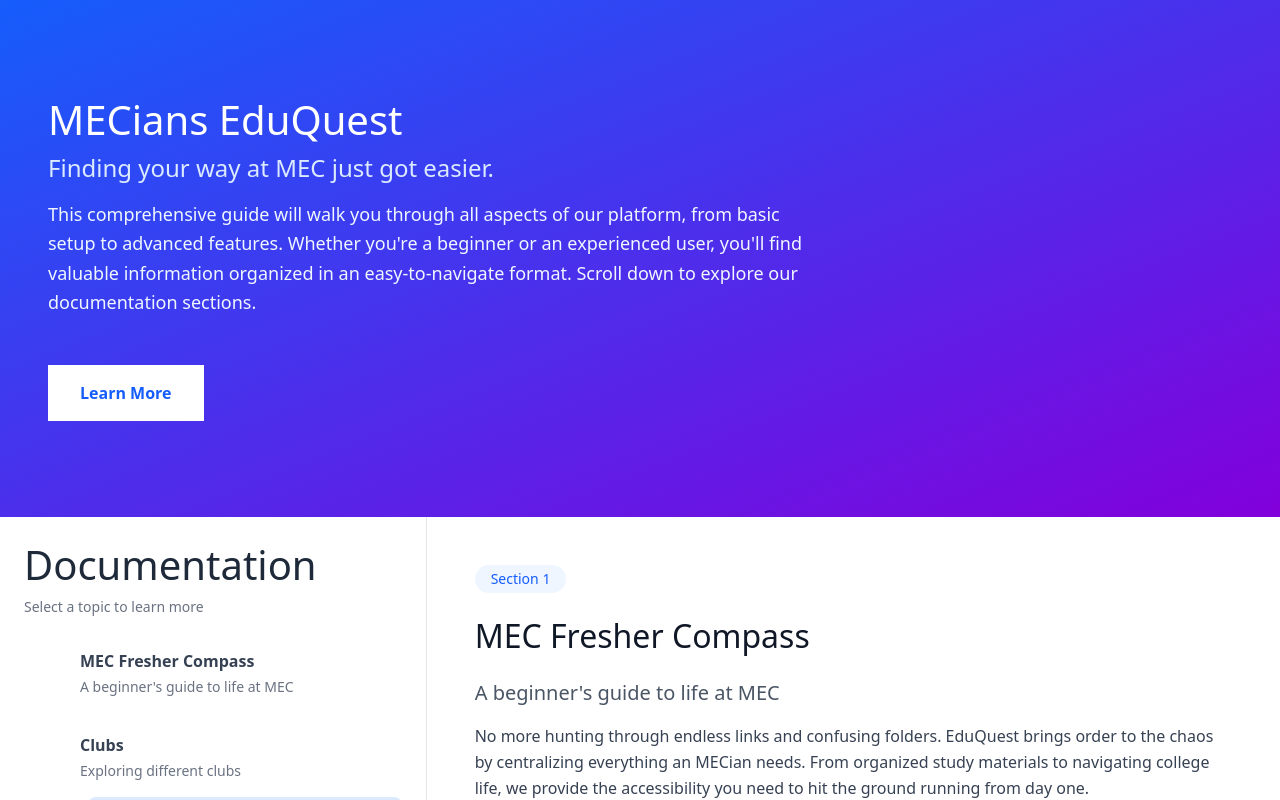
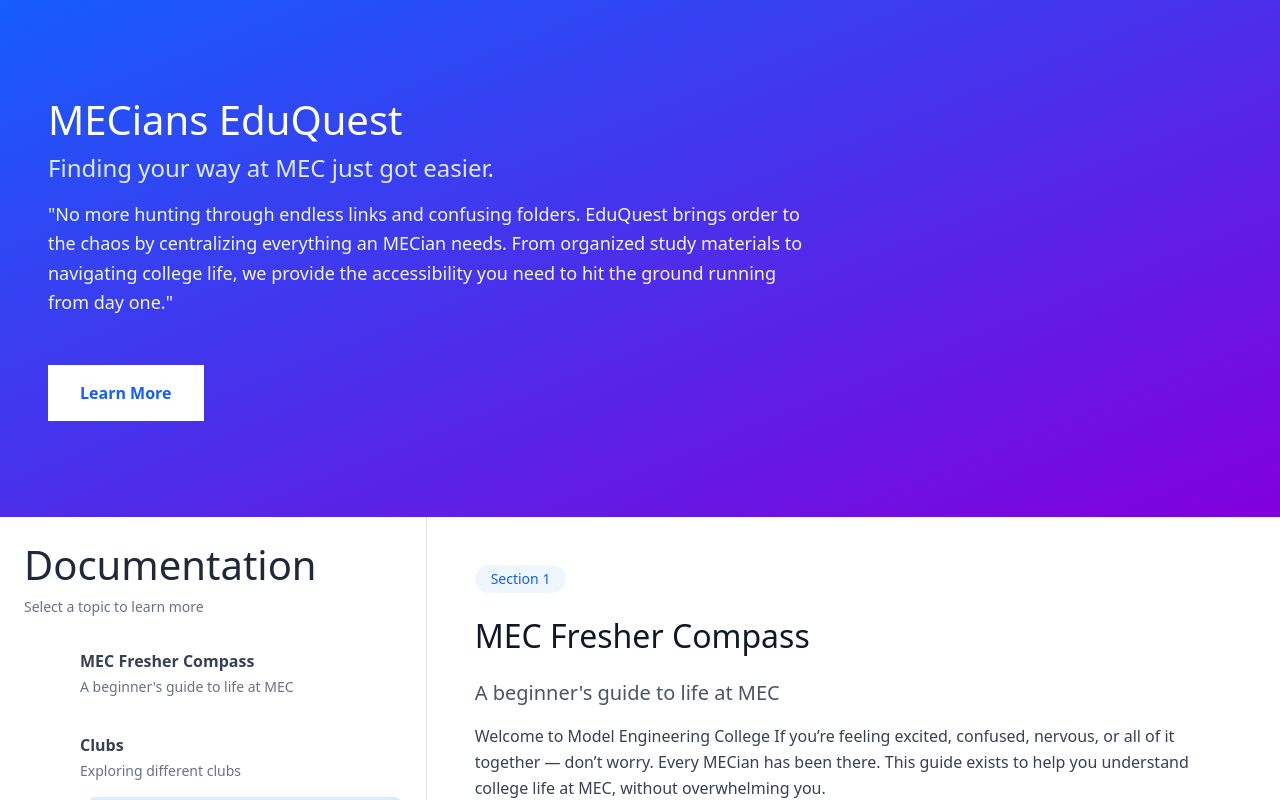
Before and after one commit to Akash-Ashok-Dev/EduQuest, a React (Vite) app: page / in a window 1280 px wide. Shown: the top 800 px of the page. Built offline with nearby package versions, Linux system fonts and the light colour scheme.

Commit message:
Solved Error to intro

```diff
--- a/src/App.tsx
+++ b/src/App.tsx
@@ -13,7 +13,7 @@ const App: React.FC = () => {
       title: "MEC Fresher Compass",
       description: "A beginner's guide to life at MEC",
       content:
-        "No more hunting through endless links and confusing folders. EduQuest brings order to the chaos by centralizing everything an MECian needs. From organized study materials to navigating college life, we provide the accessibility you need to hit the ground running from day one.",
+        "Welcome to Model Engineering College If you’re feeling excited, confused, nervous, or all of it together — don’t worry. Every MECian has been there. This guide exists to help you understand college life at MEC, without overwhelming you.",
       subItems: [
         {
           id: "1.1",
--- a/src/components/Intro.tsx
+++ b/src/components/Intro.tsx
@@ -13,11 +13,10 @@ const Intro: React.FC = () => {
           Finding your way at MEC just got easier.
         </p>
         <p className="text-lg text-blue-50 max-w-3xl leading-relaxed">
-          This comprehensive guide will walk you through all aspects of our
-          platform, from basic setup to advanced features. Whether you're a
-          beginner or an experienced user, you'll find valuable information
-          organized in an easy-to-navigate format. Scroll down to explore our
-          documentation sections.
+          "No more hunting through endless links and confusing folders. EduQuest
+          brings order to the chaos by centralizing everything an MECian needs.
+          From organized study materials to navigating college life, we provide
+          the accessibility you need to hit the ground running from day one."
         </p>
         <div className="mt-12 flex gap-4">
           <button
```
